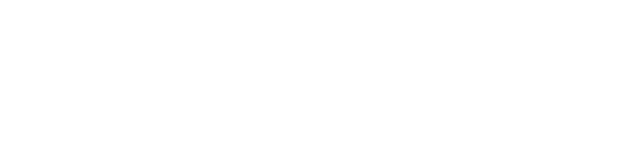
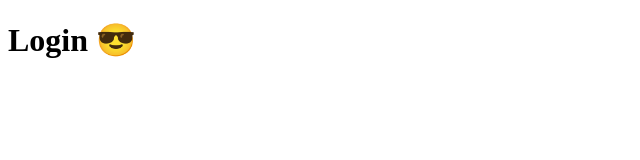
Before and after one commit to TomasDnlAranda/starbucks-17a, a plain HTML site: page pages/login.html in a window 1280 px wide. Shown: the whole page, without its empty margins (0-640 px from the left). Drawn offline with Linux system fonts and the light colour scheme.

Commit message:
14. add h1 en login.html

```diff
--- a/pages/login.html
+++ b/pages/login.html
@@ -5,5 +5,7 @@
 		<meta name="viewport" content="width=device-width, initial-scale=1.0" />
 		<title>Login</title>
 	</head>
-	<body></body>
+	<body>
+		<h1>Login 😎</h1>
+	</body>
 </html>
```
